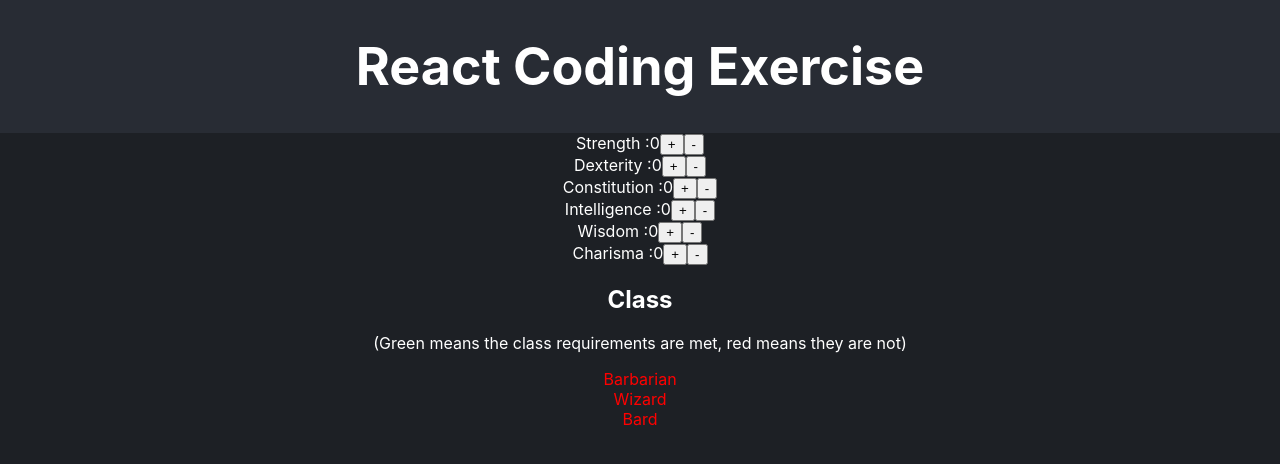
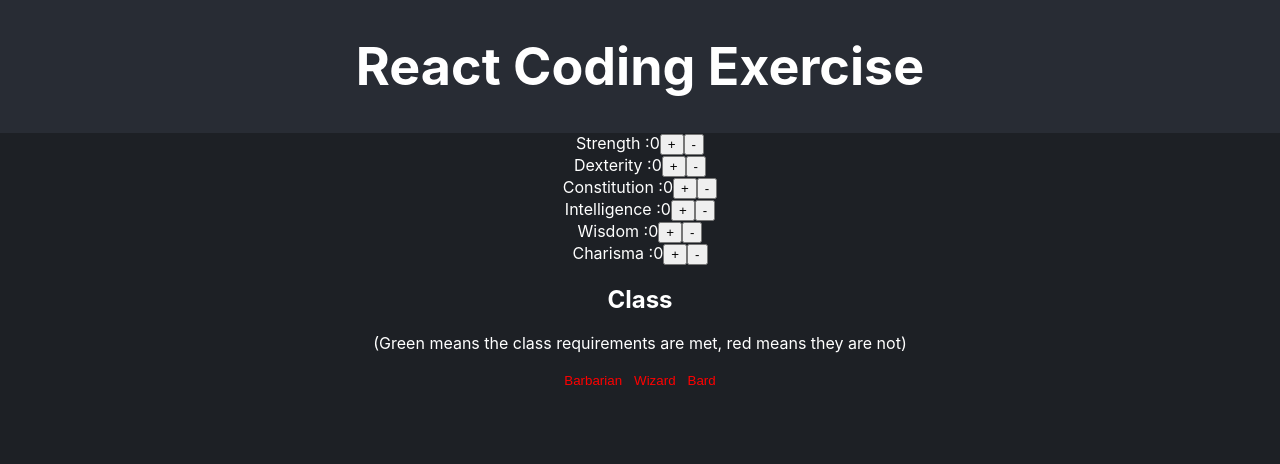
Before and after one commit to logan-anderson/policy-me, a React (Create React App) app: page / in a window 1280 px wide. Shown: the top 464 px of the page. Built offline with nearby package versions, Linux system fonts and the light colour scheme.

Commit message:
finished task 3

```diff
--- a/src/App.tsx
+++ b/src/App.tsx
@@ -4,6 +4,7 @@ import { useAttributes } from "./hooks/attributes";
 import { classMeetRequirements } from "./lib/classMeetRequirements";
 import { ATTRIBUTE_LIST, CLASS_LIST, SKILL_LIST } from "./consts";
 import { useEffect, useState } from "react";
+import { StatDisplay } from "./components/statDisplay";
 
 function App() {
   const [attributes, updateAttribute] = useAttributes();
@@ -13,6 +14,10 @@ function App() {
       met: false,
     }))
   );
+  const [selectedClass, setSelectedClass] = useState<
+    CharacterClass | undefined
+  >();
+
   useEffect(() => {
     // TODO: cloud add a debounce here if preformance becomes an issue
     updateClassList(() => {
@@ -58,18 +63,24 @@ function App() {
           </p>
           {classList.map((currentClass) => {
             return (
-              <div
+              <button
                 style={{
+                  border: "none",
+                  backgroundColor: "transparent",
                   // Green means the class requirements are met
                   color: currentClass.met ? "green" : "red",
+                }}
+                onClick={() => {
+                  setSelectedClass(currentClass.name as CharacterClass);
                 }}
                 key={currentClass.name}
               >
                 {currentClass.name}
-              </div>
+              </button>
             );
           })}
         </div>
+        {selectedClass && <StatDisplay playerClass={selectedClass} />}
       </section>
     </div>
   );
--- /dev/null
+++ b/src/components/statDisplay.tsx
@@ -0,0 +1,24 @@
+import { CLASS_LIST } from "../consts";
+import { CharacterClass } from "../types";
+
+export const StatDisplay = ({
+  playerClass,
+}: {
+  playerClass: CharacterClass;
+}) => {
+  const requiredStats = CLASS_LIST[playerClass];
+  return (
+    <div>
+      <h2>Minimum Required Statistics for {playerClass}</h2>
+      <div>
+        {Object.entries(requiredStats).map(([stat, value]) => {
+          return (
+            <div key={stat}>
+              {stat} : {value}
+            </div>
+          );
+        })}
+      </div>
+    </div>
+  );
+};
```
